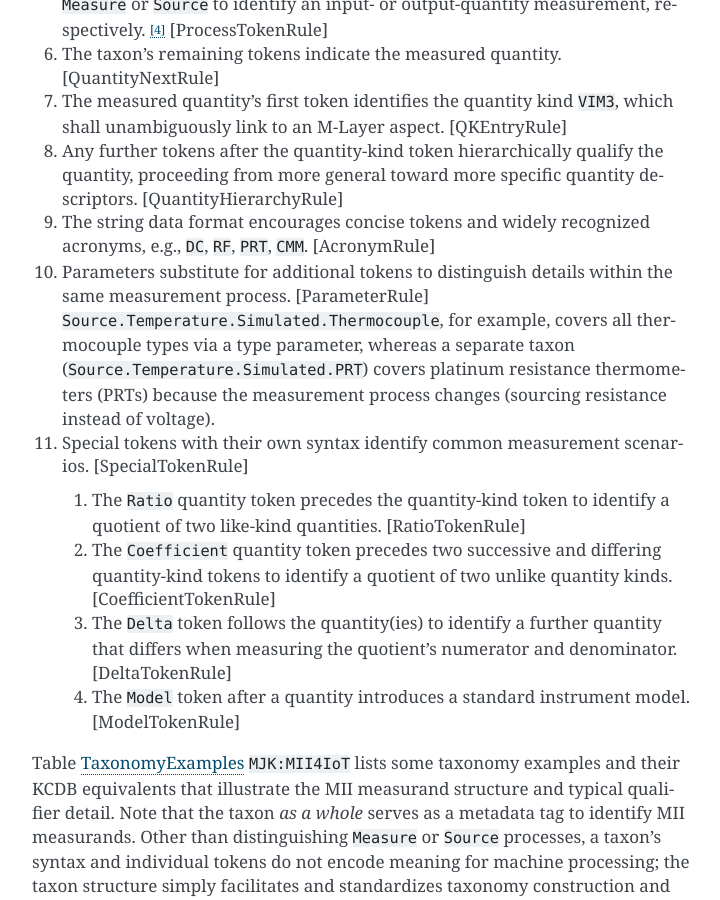
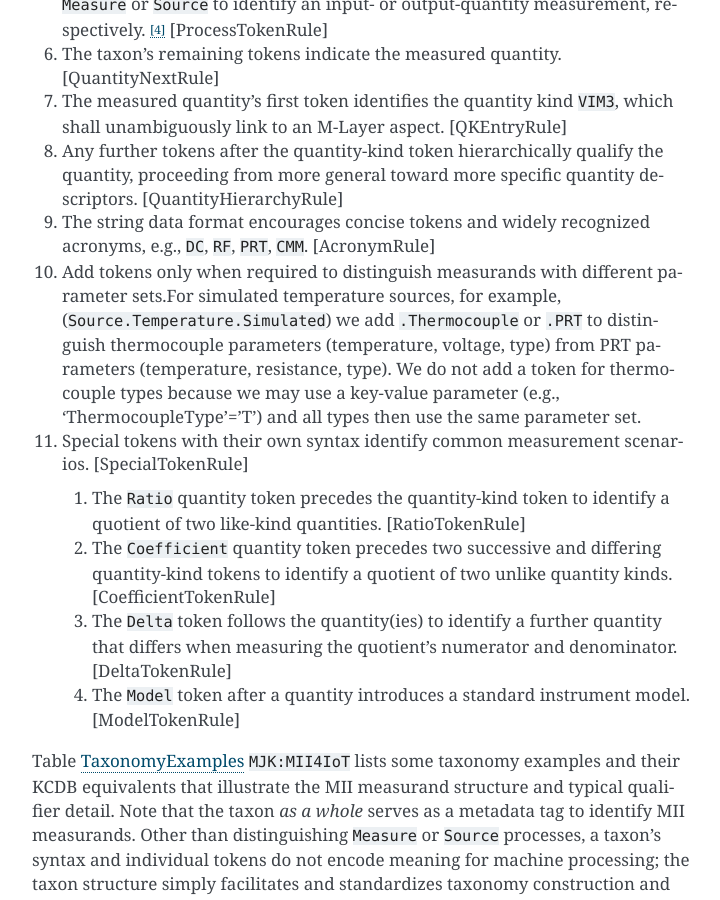
Before and after one commit to kevinmastriano/measurand-taxonomy-FrontEnd, a Sphinx documentation site: the page built from docs/specification.rst, in a window 1280 px wide and 900 px high, scrolled down 1091 px. Shown: the whole window, without its empty margins (388-1108 px from the left). Built offline with Sphinx 7.4.7, drawn with Linux system fonts in a browser that asks for light colours; cross-references to code outside the pages are shown as plain code.

Commit message:
Update specification.rst
Replaced taxonomy Rule 10, which appears to violate our intention to decouple the taxon name from the measurement process. It also leaves some situations unclear as to whether to use a parameter or add a token.

The optimal differentiation probably requires some fundamental modeling thought to definitively answer.

Potential differentiating criteria in the meantime:
Likelihood of additional parameter values in the future--maybe
Parameters for numeric input and influence quantity values only--no
Required-parameter set--yes, drafted accordingly

We should examine examples to break, refine or support this rule.

```diff
--- a/docs/specification.rst
+++ b/docs/specification.rst
@@ -71,13 +71,14 @@ rules:
    recognized acronyms, e.g., ``DC``, ``RF``, ``PRT``, ``CMM``.
    [AcronymRule]
 
-#. Parameters substitute for additional tokens to distinguish details
-   within the same measurement process. [ParameterRule]
-   ``Source.Temperature.Simulated.Thermocouple``, for example, covers
-   all thermocouple types via a type parameter, whereas a separate taxon
-   (``Source.Temperature.Simulated.PRT``) covers platinum resistance
-   thermometers (PRTs) because the measurement process changes (sourcing
-   resistance instead of voltage).
+#. Add tokens only when required to distinguish measurands with
+   different parameter sets.For simulated temperature sources, for
+   example, (``Source.Temperature.Simulated``) we add ``.Thermocouple``
+   or ``.PRT`` to distinguish thermocouple parameters (temperature,
+   voltage, type) from PRT parameters (temperature, resistance, type).
+   We do not add a token for thermocouple types because we may use a
+   key-value parameter (e.g., 'ThermocoupleType'='T') and all types
+   then use the same parameter set.
 
 #. Special tokens with their own syntax identify common measurement
    scenarios. [SpecialTokenRule]
```
